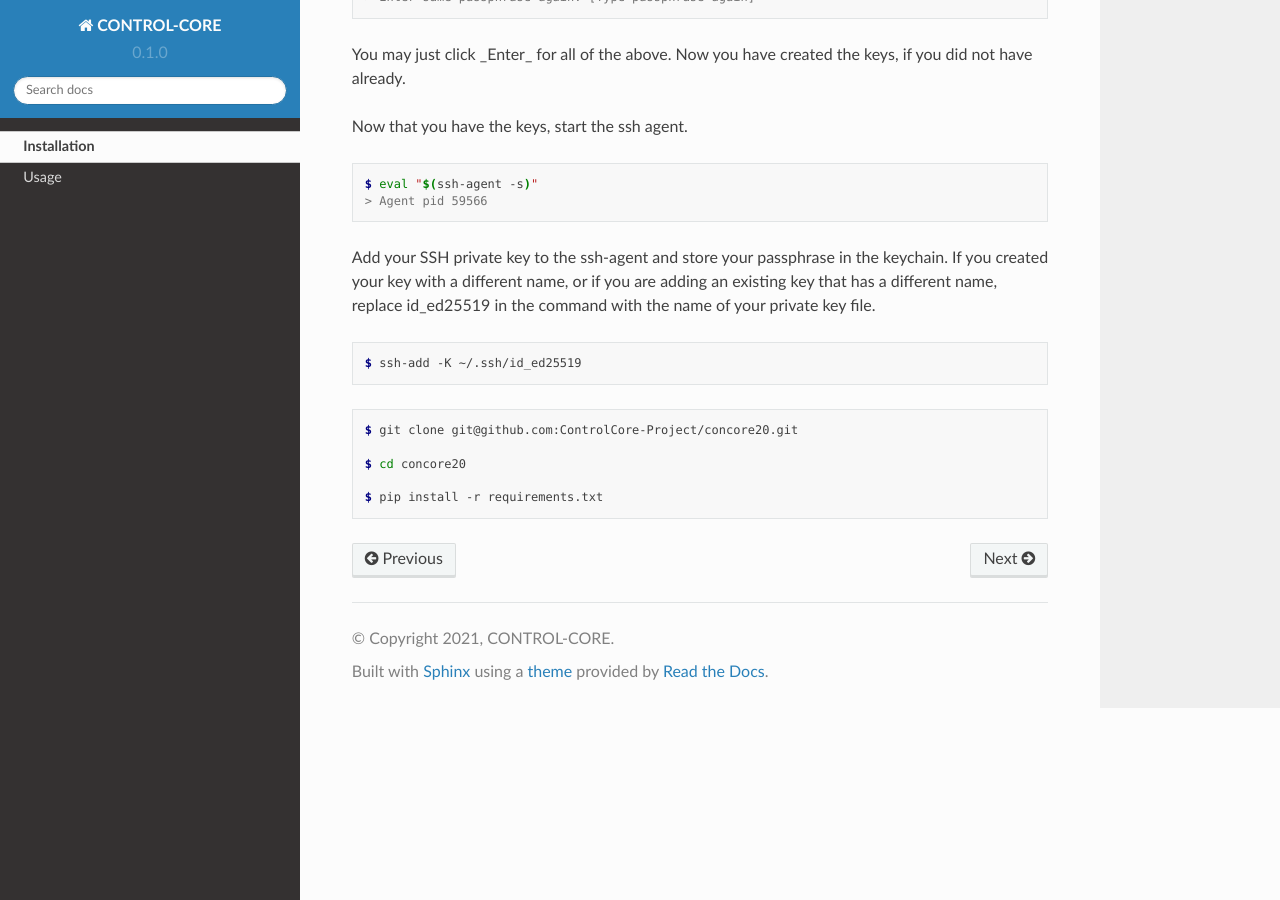
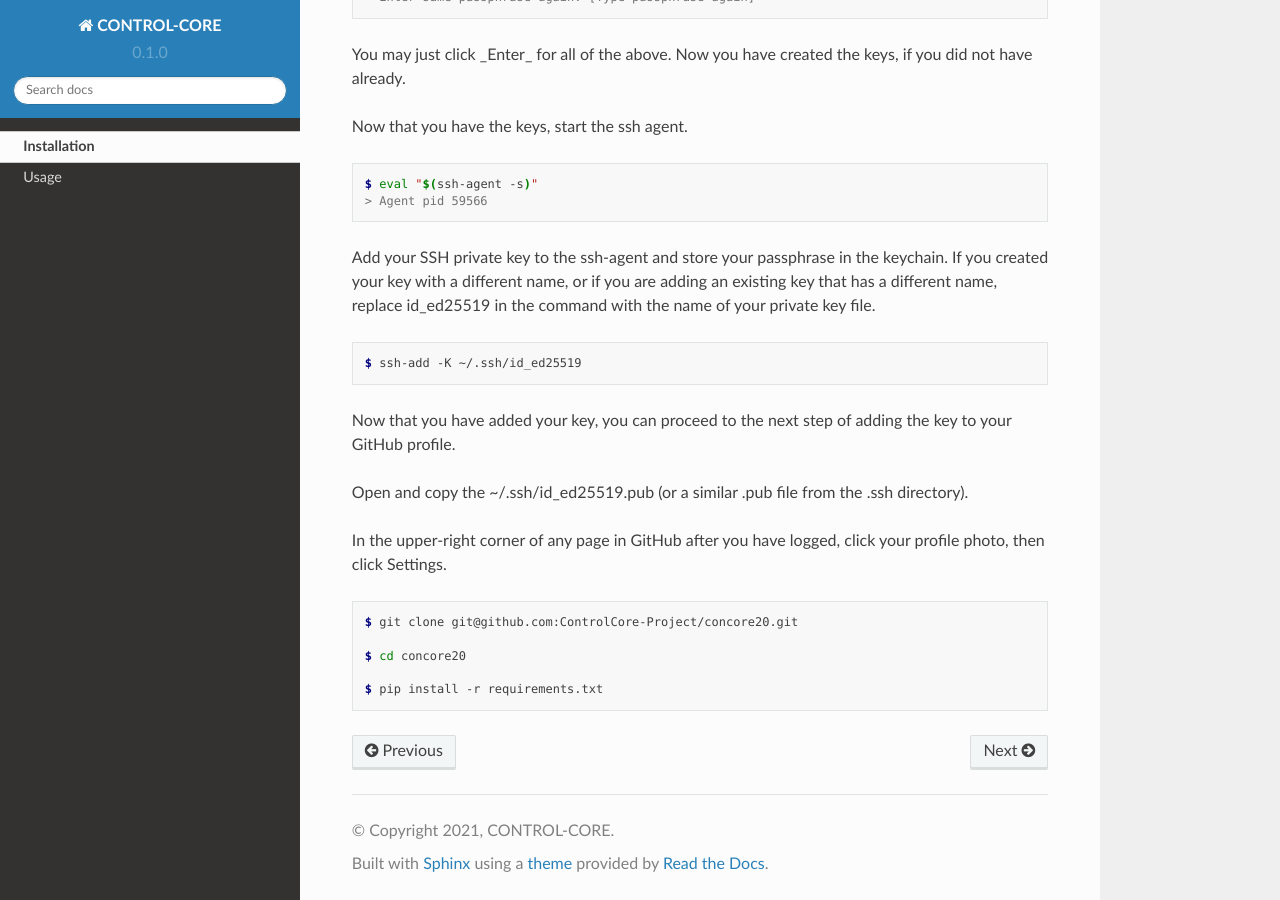
Before and after one commit to ControlCore-Project/documentation, a Sphinx documentation site: the page built from docs/source/installation.rst, in a window 1280 px wide and 900 px high, scrolled down 821 px. Built offline with Sphinx 7.4.7 and the Read the Docs theme 2.0.0, drawn with Linux system fonts in a browser that asks for light colours.

Commit message:
Update installation.rst

```diff
--- a/docs/source/installation.rst
+++ b/docs/source/installation.rst
@@ -49,6 +49,13 @@ Add your SSH private key to the ssh-agent and store your passphrase in the keych
 
  $ ssh-add -K ~/.ssh/id_ed25519
 
+Now that you have added your key, you can proceed to the next step of adding the key to your GitHub profile.
+
+Open and copy the ~/.ssh/id_ed25519.pub (or a similar .pub file from the .ssh directory).
+
+In the upper-right corner of any page in GitHub after you have logged, click your profile photo, then click Settings.
+
+
 .. code-block:: console
 
  $ git clone git@github.com:ControlCore-Project/concore20.git
```
